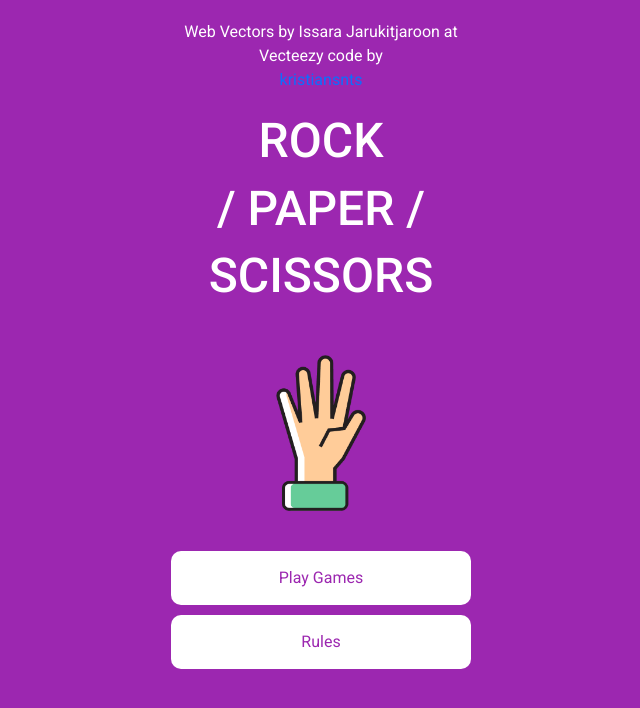
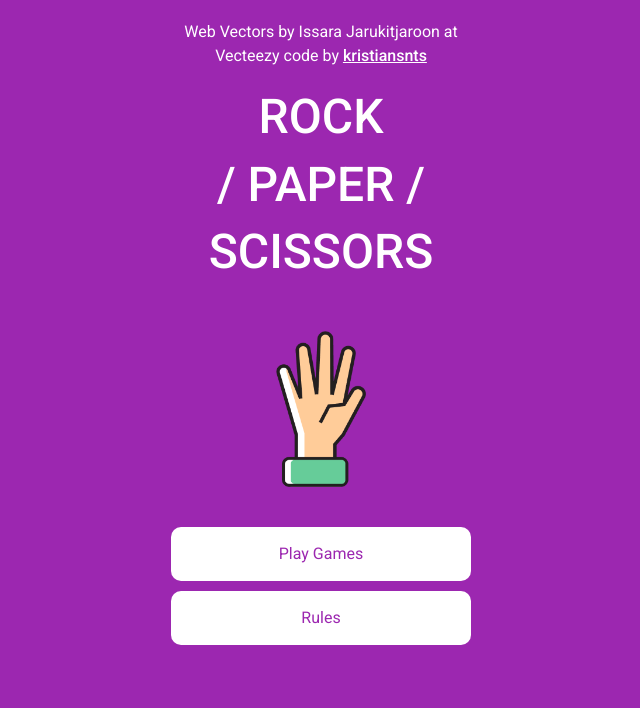
Before and after one commit to kristiansnts/rock-paper-scissors-odin-project, a plain HTML site: page index.html in a window 1280 px wide. Shown: the whole page, without its empty margins (319-959 px from the left). Drawn offline with nearby package versions, Linux system fonts and the light colour scheme; files whose address does not match are found by name.

Commit message:
edit link code by

```diff
--- a/styles.css
+++ b/styles.css
@@ -26,6 +26,13 @@ a {
     color: white;
     max-width: 300px;
     margin: 0 auto;
+}
+
+#app p a {
+    display: inline;
+    color: white;
+    font-weight: 500;
+    text-decoration: underline;
 }
 
 #app h1 {
```
